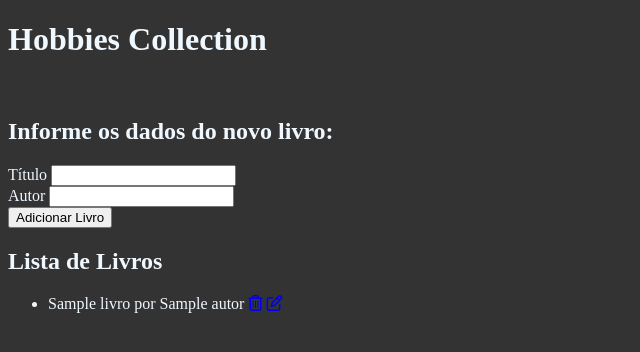
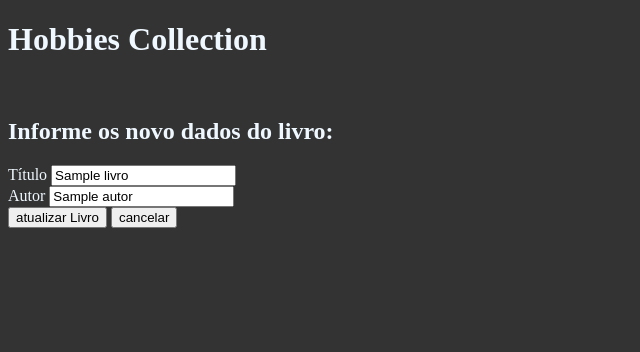
Before and after one commit to matheus7git/hobbies-collection, a Flask app: template templates/update.html in a window 1280 px wide. Shown: the top 352 px of the page, without its empty margins (0-640 px from the left). Run offline with Flask 3, Linux system fonts and the light colour scheme; the template is opened without the code that fills it: most values are stand-ins (such as "Sample title", 1, 10 or a date in 2020); some libraries are stand-ins or nearby versions.

Commit message:
projeto concluido

```diff
--- a/app.py
+++ b/app.py
@@ -26,6 +26,24 @@ def delete(id):
     requests.delete(f'{API_URL}/{id}')
     return redirect('/')
 
+@app.route('/update/<int:id>', methods=['GET', 'POST'])
+def update(id):
+    if request.method == 'POST':
+        titulo = request.form['titulo']
+        autor = request.form['autor']
+        requests.put(
+            f'{API_URL}/{id}',
+            json={'titulo':titulo, 'autor': autor}
+        )
+        return redirect('/')
+
+    response = requests.get(f'{API_URL}/{id}')
+    if response.status_code == 200:
+        livro = response.json()
+    else:
+        livro = {}
+
+    return render_template('update.html', livro=livro)
 
 if __name__ == '__main__':
     app.run(port=5001, debug=True)
--- a/templates/update.html
+++ b/templates/update.html
@@ -4,27 +4,16 @@
 
     <h1>Hobbies Collection</h1>
     <br />
-    <h2>Informe os dados do novo livro:</h2>
-    <form action="/" method="post">
+    <h2>Informe os novo dados do livro:</h2>
+    <form action="/update/{{livro['id']}}" method="post">
         <label for="titulo">Título</label>
-        <input type="text" id="titulo" name="titulo" required>
+        <input type="text" id="titulo" name="titulo" value="{{ livro['titulo']}}" required>
         <br />
         <label for="autor">Autor</label>
-        <input type="text" id="autor" name="autor" required>
+        <input type="text" id="autor" name="autor" value="{{ livro['autor']}}" required>
         <br />
-        <button type="submit">Adicionar Livro</button>
+        <button type="submit">atualizar Livro</button>
+        <button type="submit">cancelar</button>
     </form>
 
-    <h2>Lista de Livros</h2>
-
-    <ul>
-        {% for livro in livros %}
-            <li>
-                {{ livro['titulo'] }} por {{ livro['autor'] }}
-                <a href="/delete/{{ livro['id'] }}"><i class="fa-regular fa-trash-can"></i></a>
-                <a href="/update/{{ livro['id'] }}"><i class="fa-regular fa-pen-to-square"></i></a>
-            </li>
-        {% endfor %}
-    </ul>
-
 {% endblock %}
```
